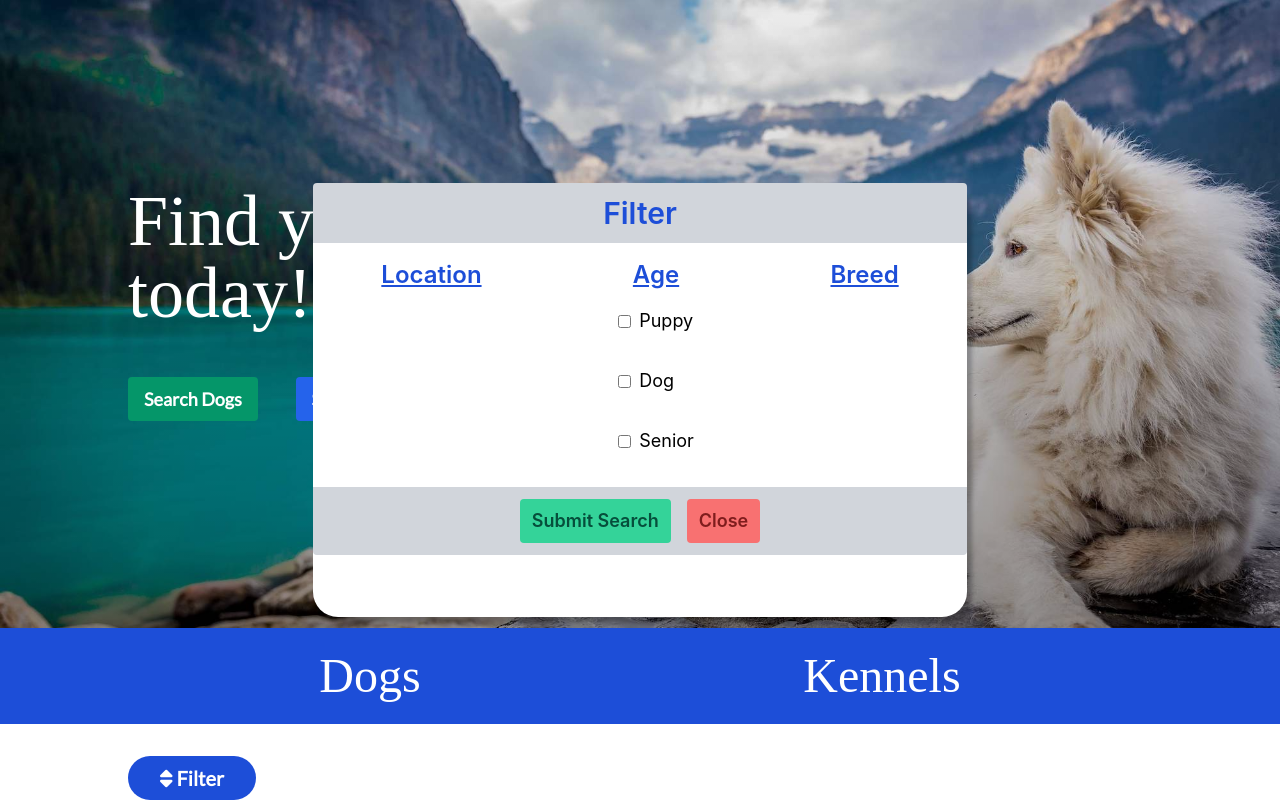
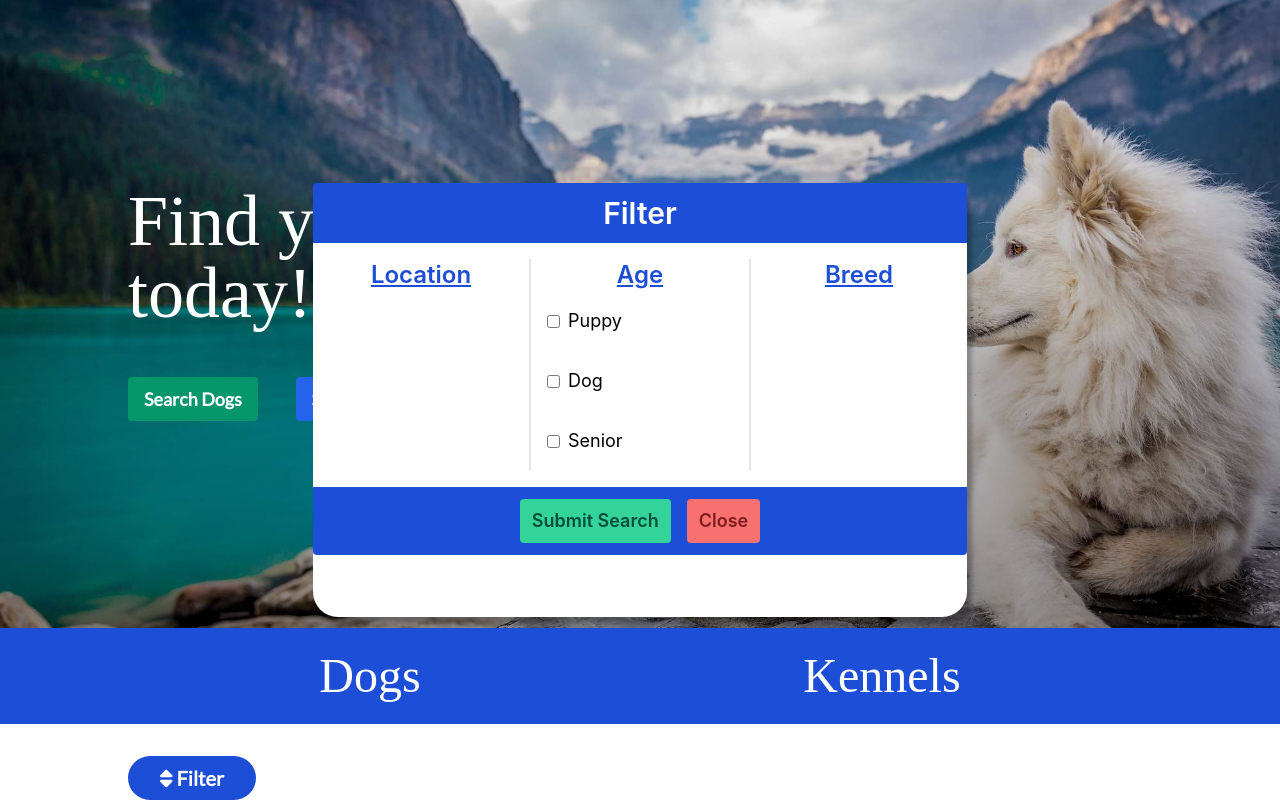
Before and after one commit to mattbasile/Doggo_Land_FE_Tutorial, a React (Create React App) app in the folder client/: page / in a window 1280 px wide. Both pictures are taken after a click on the element "Filter". Shown: the part 118-918 px from the top of the page. Built offline with nearby package versions, Linux system fonts and the light colour scheme; no server answers; a web font is replaced by a local one.

Commit message:
Landing Page Completed

```diff
--- a/client/src/App.css
+++ b/client/src/App.css
@@ -22,7 +22,6 @@
   height: auto;
   width: 29%;
   background: #FFFFFF;
-  border: 2px solid #B4ACAC;
   box-shadow: 5px 6px 4px rgba(0, 0, 0, 0.25);
   border-radius: 5px;
 }
--- a/client/src/Components/Users/Card.js
+++ b/client/src/Components/Users/Card.js
@@ -8,8 +8,9 @@ function Card(props) {
             backgroundSize: "cover"
     }
     return (
-        <div className="card my-8 mx-1 flex flex-col justify-between">
+        <div className="card my-8 mx-3 flex flex-col justify-between">
             <div style={image_styles} className="rounded-t-sm"></div>
+            {props.dogMode?
              <div className="px-4">
              <div className="flex items-center mt-3">
                  <p className="text-3xl body-font font-extrabold">{props.item.name}</p>
@@ -32,11 +33,37 @@ function Card(props) {
                  }
              </p>
          </div>
+            :
+            <div className="card-text px-4">
+                <div className="flex items-center justify-between">
+                    <p className="text-3xl body-font font-extrabold">{props.item.name}</p>
+                    <div className="flex ">
+                        <i className="fas fa-dog text-2xl"></i>
+                        <p className="text-xl ml-2">{props.item.dogs.length}</p>
+                    </div>
+
+                </div>
+                <p className="body-font font-normal ">{
+                    props.item.bio === null ? `${props.item.name} is a lovely home for dogs...` : props.item.bio.length > 90 ? (`${props.item.bio.substring(0,90)}...`) : props.item.bio
+                    }
+                </p>
+                <div className="flex mt-4">
+                    <div className="flex w-1/2 items-baseline ">
+                        <i className="fas fa-home text-xl"></i>
+                        <p className="body-font font-normal ml-2 text-md"> {props.item.location}</p>
+                    </div>
+                    <div className="flex w-1/2">
+                    <div className="flex items-baseline ">
+                        <i className="fas fa-phone text-xl"></i>
+                        <p className="body-font font-normal ml-2 ">{props.item.phone}</p>
+                    </div>
+                    </div>
+                </div>
+            </div>
+            }
             <div className="mt-8 bg-gray-100 rounded-b-sm text-center body-font ">
-                {props.dogMode?
-                <button className="w-4/5 bg-blue-700 text-white h-8 rounded mx-auto my-6 font-semibold hover:bg-blue-800 flex justify-center items-center"  onClick={()=>{props.history.push(`/dog/${props.item.id}`)}}>Learn More</button>
-                : <button className="w-4/5 bg-blue-700 text-white h-8 rounded mx-auto my-6 font-semibold hover:bg-blue-800 flex justify-center items-center" onClick={()=>{props.history.push(`/kennel/${props.item.id}`)}}>Learn More</button>
-                }
+                <button className="w-4/5 bg-blue-700 text-white h-8 rounded mx-auto my-6 font-semibold hover:bg-blue-800 flex justify-center items-center"onClick={()=>{props.dogMode?props.history.push(`/dog/${props.item.id}`):props.history.push(`/kennel/${props.item.id}`)}}>Learn More</button>
+
             </div>
         </div>
     )
--- a/client/src/Pages/LandingPage.js
+++ b/client/src/Pages/LandingPage.js
@@ -63,28 +63,33 @@ export default function LandingPage(props) {
             </div>
             {/* Filter */}
             <section className="ml-32 ">
-                <div onClick={(e)=>{toggleFilter(e)}} className="mt-8 cursor-pointer px-3 py-2 flex justify-center items-baseline text-xl rounded-full  text-white bg-blue-700 hover:bg-blue-500 w-32 text-center">
-                    <i className="fas fa-sort "></i>
-                    <p className="ml-1  font-semibold body-font">Filter</p>
-                </div>
+                {/* If not in dogMode hide our Filter Button */}
+                {dogMode?
+                    <div onClick={(e)=>{toggleFilter(e)}} className="mt-8 cursor-pointer px-3 py-2 flex justify-center items-baseline text-xl rounded-full  text-white bg-blue-700 hover:bg-blue-500 w-32 text-center">
+                        <i className="fas fa-sort "></i>
+                        <p className="ml-1  font-semibold body-font">Filter</p>
+                    </div>
+                :
+                null
+                }
                 {showFilter?
                     <section className=" bg-white modal" >
-                        <h5 className="text-center text-blue-700 w-100 py-3 bg-gray-300 rounded rounded-b-none text-3xl font-semibold">Filter</h5>
+                        <h5 className="text-center text-white w-100 py-3 bg-blue-700 rounded rounded-b-none text-3xl font-semibold">Filter</h5>
                         <div className="flex justify-around my-4 ">
-                            <div className="flex flex-wrap w-100 flex-col">
+                            <div className="flex flex-wrap w-1/3 px-4 border-r-2 flex-col">
                                 <p className="text-blue-700 text-center underline text-2xl font-semibold">Location</p>
                                 <DogFilter items={props.kennelsCopy.map(kennel=>kennel.location)} type={"location"} handleSelection={handleSelection}/>
                             </div>
-                            <div className="flex flex-wrap w-100 flex-col">
+                            <div className="flex flex-wrap w-1/3 px-4  flex-col">
                                 <p className="text-blue-700 text-center underline text-2xl font-semibold">Age</p>
                                 <DogFilter items={props.dogsCopy.map(dog=>dog.Age)} type={"age"} handleSelection={handleSelection}/>
                             </div>
-                            <div className="flex flex-wrap w-100 flex-col">
+                            <div className="flex flex-wrap w-1/3 px-4 border-l-2 flex-col">
                                 <p className="text-blue-700 text-center underline text-2xl font-semibold">Breed</p>
                                 <DogFilter items={props.dogsCopy.map(dog=>dog.breeds)} type={"breed"} handleSelection={handleSelection}/>
                             </div>
                         </div>
-                        <div className="py-3 bg-gray-300 rounded rounded-t-none flex justify-center items-center">
+                        <div className="py-3 bg-blue-700 rounded rounded-t-none flex justify-center items-center">
                             <button className="py-2 px-3 font-semibold text-green-900 text-lg bg-green-400 hover:bg-green-200 rounded" onClick={(e)=>SubmitFilter(e)}>Submit Search</button>
                             <button className="ml-4 py-2 px-3 font-semibold text-red-900 text-lg bg-red-400 hover:bg-red-200 rounded" onClick={()=>{setShowFilter(false)
                             setSelectedFilter({
```
Lines whose indentation alone changed are shown as unchanged.
